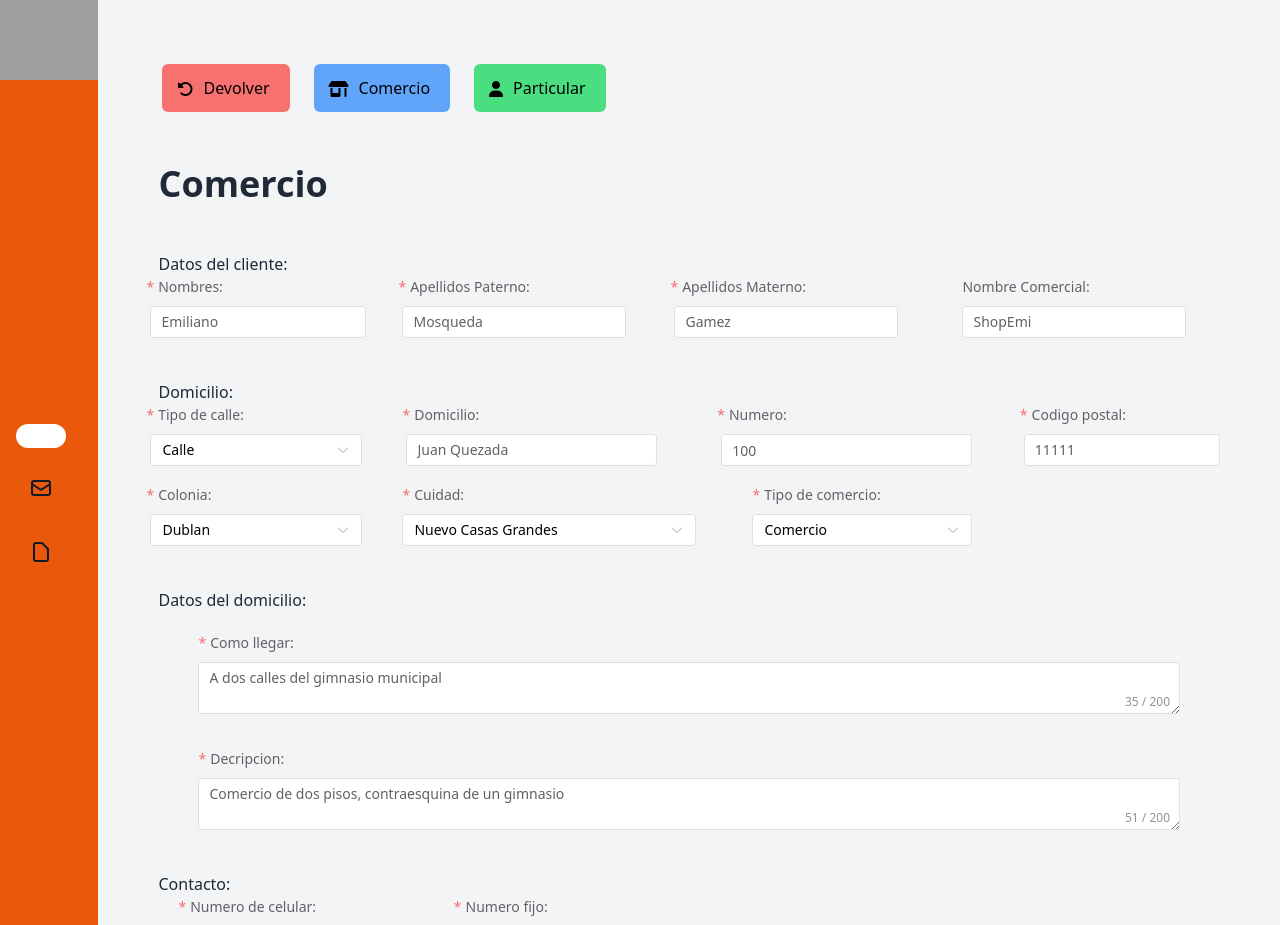
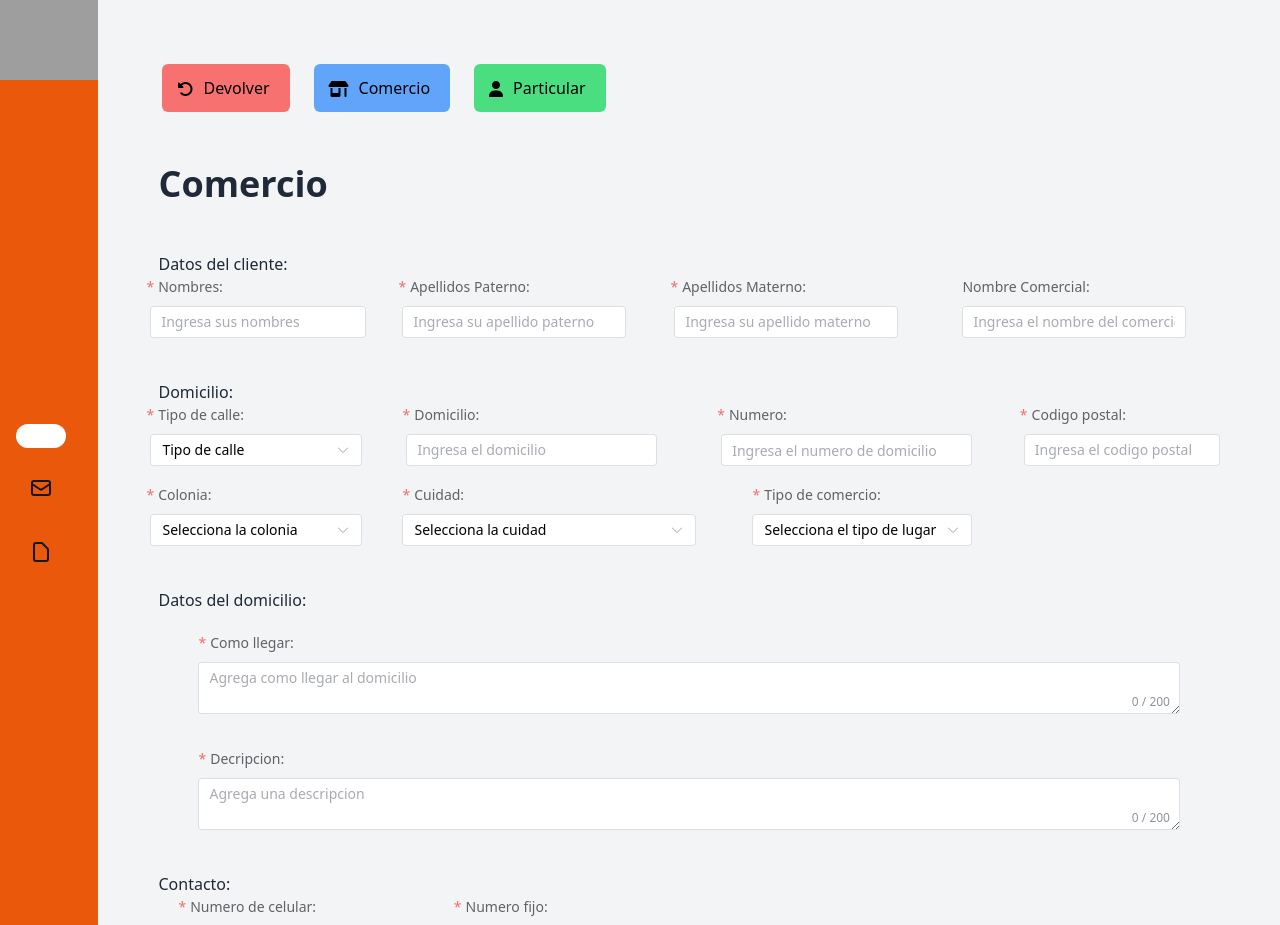
Before and after one commit to DarkghostByte/Fumikiller, a Vue app in the folder fumi/: page /admin/clients/agregarComercio-clients in a window 1280 px wide. Shown: the top 925 px of the page. Built offline with nearby package versions, Linux system fonts and the light colour scheme; no server answers.

Commit message:
Se vaciaron los campos

```diff
--- a/fumi/src/views/admin/clients/AdminAddClientsComponent.vue
+++ b/fumi/src/views/admin/clients/AdminAddClientsComponent.vue
@@ -204,23 +204,23 @@
             url:process.env.VUE_APP_ROOT_ASSETS,
             urlApi:process.env.VUE_APP_ROOT_API,
             form1:{
-                name:'Emiliano',
-                lastname1:'Mosqueda',
-                lastname2:'Gamez',
-                tradename:'ShopEmi',
-                street:'Calle',
-                home:'Juan Quezada',
-                numAddress:'100',
-                cp:'11111',
-                cologne:'Dublan',
-                city:'Nuevo Casas Grandes',
-                type_of_place:'Comercio',
-                description:'Comercio de dos pisos, contraesquina de un gimnasio',
-                how_to_get:'A dos calles del gimnasio municipal',
-                cell_phone: '6363333333',
-                number_fixed_number: '6360000000',
-                contact_form:'Radio',
-                specify:'En la estacion 104.9',
+                name:'',
+                lastname1:'',
+                lastname2:'',
+                tradename:'',
+                street:'',
+                home:'',
+                numAddress:'',
+                cp:'',
+                cologne:'',
+                city:'',
+                type_of_place:'',
+                description:'',
+                how_to_get:'',
+                cell_phone: '',
+                number_fixed_number: '',
+                contact_form:'',
+                specify:'',
                 recruitment_data: ['Nada']
             },
             rules:{
--- a/fumi/src/views/admin/clients/AdminAddParticularClientsComponent.vue
+++ b/fumi/src/views/admin/clients/AdminAddParticularClientsComponent.vue
@@ -110,6 +110,8 @@
               <el-form-item prop="type_of_place" label="Tipo de comercio:" class="px-7" style="width: 25%">
                 <el-select v-model="form1.type_of_place" placeholder="Selecciona el tipo de lugar">
                   <el-option label="Casa" value="Casa" />
+                  <el-option label="Departamento" value="Departamento" />
+
                 </el-select>
               </el-form-item>
             </div>
@@ -198,23 +200,23 @@
             url:process.env.VUE_APP_ROOT_ASSETS,
             urlApi:process.env.VUE_APP_ROOT_API,
             form1:{
-                name:'Emiliano',
-                lastname1:'Mosqueda',
-                lastname2:'Gamez',
+                name:'',
+                lastname1:'',
+                lastname2:'',
                 tradename:'Particular',
-                street:'Calle',
-                home:'Juan Quezada #1258',
-                numAddress:'100',
-                cp:'11111',
-                cologne:'Dublan',
-                city:'Nuevo Casas Grandes',
-                type_of_place:'Casa',
-                description:'Comercio de dos pisos, contraesquina de un gimnasio',
-                how_to_get:'A dos calles del gimnasio municipal',
-                cell_phone: '6363333333',
-                number_fixed_number: '6360000000',
-                contact_form:'Radio',
-                specify:'En la estacion 104.9',
+                street:'',
+                home:'',
+                numAddress:'',
+                cp:'',
+                cologne:'',
+                city:'',
+                type_of_place:'',
+                description:'',
+                how_to_get:'',
+                cell_phone: '',
+                number_fixed_number: '',
+                contact_form:'',
+                specify:'',
                 recruitment_data: ['Nada']
             },
             rules:{
--- a/fumi/src/views/admin/works/AdminAddWorksComponent.vue
+++ b/fumi/src/views/admin/works/AdminAddWorksComponent.vue
@@ -204,12 +204,12 @@
                 lastname1:'',
                 lastname2:'',
                 id_cliente:'',
-                plague1:'Cucharachas',
-                plague2:'Hormigas',
-                date1:'2024-05-16',
-                date2:'2024-05-17',
-                time1:'08:30',
-                time2:'09:00',
+                plague1:'',
+                plague2:'',
+                date1:'',
+                date2:'',
+                time1:'',
+                time2:'',
                 hiring: ['Nada'],
                 requires:['Nada']
             },
```
